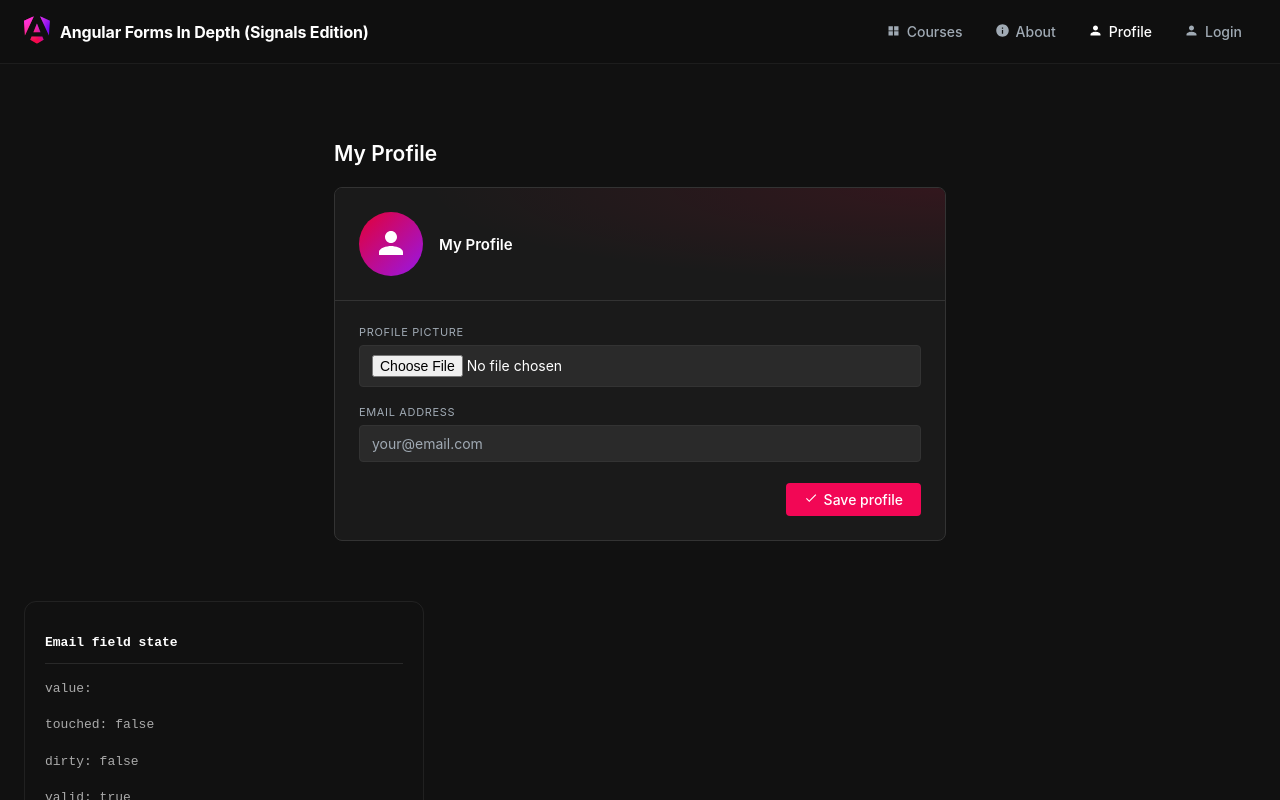
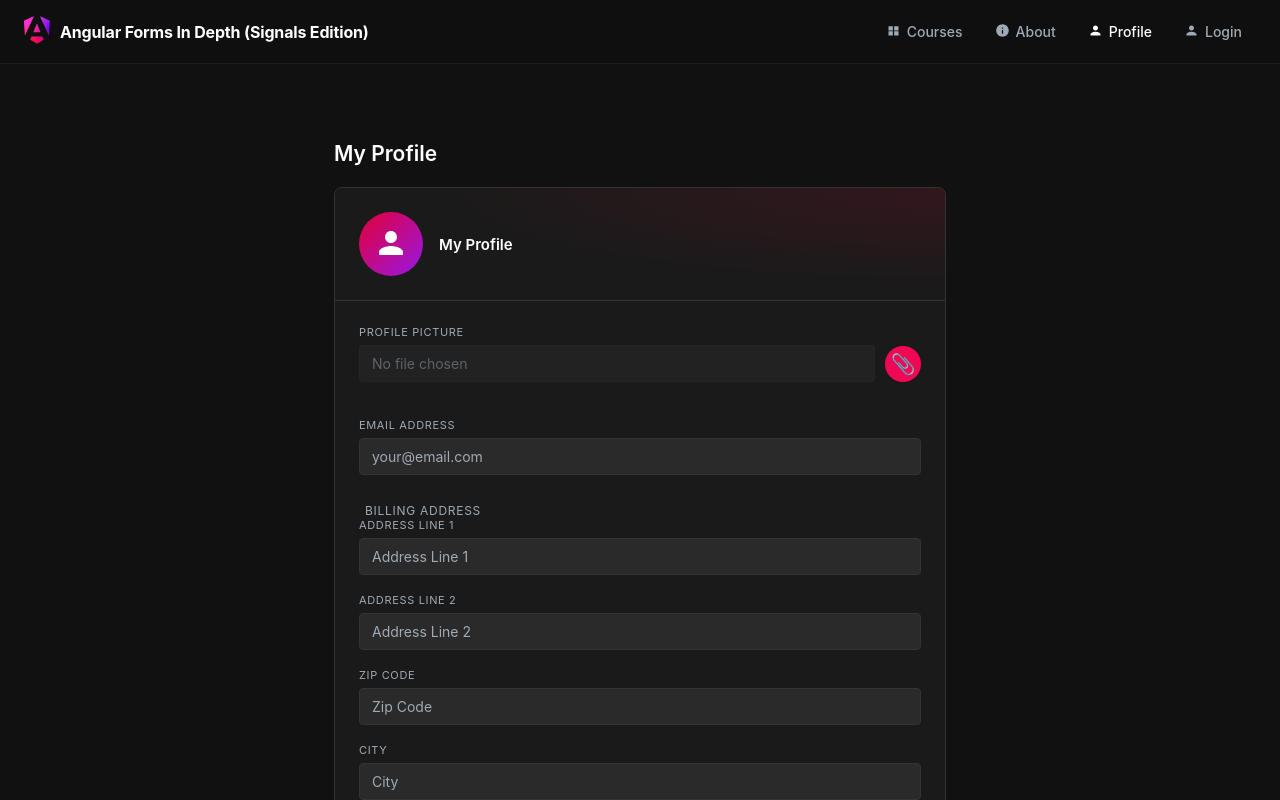
Before and after one commit to FrancoBG79/udemy-angular-signal-course-form, an Angular app: page /profile in a window 1280 px wide. Shown: the top 800 px of the page. Built offline with nearby package versions, Linux system fonts and the light colour scheme.

Commit message:
section 2 complete

```diff
--- a/src/app/address-form/address-form.component.html
+++ b/src/app/address-form/address-form.component.html
@@ -1,23 +1,27 @@
-<form>
+<form [formRoot]="form">
   <legend>{{ legend() }}</legend>
 
   <div class="field">
     <label for="addressLine1">Address Line 1</label>
-    <input id="addressLine1" placeholder="Address Line 1">
+    <input id="addressLine1" placeholder="Address Line 1" [formField]="form.addressLine1">
+    <field-error [field]="form.addressLine1()" />
   </div>
 
   <div class="field">
     <label for="addressLine2">Address Line 2</label>
-    <input id="addressLine2" placeholder="Address Line 2">
+    <input id="addressLine2" placeholder="Address Line 2" [formField]="form.addressLine2">
+    <field-error [field]="form.addressLine2()" />
   </div>
 
   <div class="field">
     <label for="zipCode">Zip Code</label>
-    <input id="zipCode" placeholder="Zip Code">
+    <input id="zipCode" placeholder="Zip Code" [formField]="form.zipCode">
+    <field-error [field]="form.zipCode()" />
   </div>
 
   <div class="field">
     <label for="city">City</label>
-    <input id="city" placeholder="City">
+    <input id="city" placeholder="City" [formField]="form.city">
+    <field-error [field]="form.city()" />
   </div>
 </form>
--- a/src/app/address-form/address-form.component.ts
+++ b/src/app/address-form/address-form.component.ts
@@ -1,16 +1,29 @@
-import { Component, input, model } from '@angular/core';
-import { FieldTree, form, FormField, FormValueControl, pattern, required } from '@angular/forms/signals';
+import { Component, effect, input, model, output } from '@angular/core';
+import { form, FormField, FormValueControl, FormRoot } from '@angular/forms/signals';
 import { FieldErrorComponent } from '../field-error/field-error.component';
 import { ADDRESS_DEFAULT, AddressData } from './address.model';
+import { addressSchema } from './address-form.setup';
 
 @Component({
   selector: 'address-form',
   templateUrl: './address-form.component.html',
   styleUrls: ['./address-form.component.scss'],
-  imports: [FormField, FieldErrorComponent],
+  imports: [
+    FormField,
+    FieldErrorComponent,
+    FormRoot
+  ],
 })
-export class AddressFormComponent {
+export class AddressFormComponent implements FormValueControl<AddressData> {
   readonly legend = input<string>('Address');
 
+  readonly touch = output<void>()
+
   readonly value = model<AddressData>({ ...ADDRESS_DEFAULT });
+
+  readonly form = form(this.value, addressSchema);
+
+  constructor() {
+    effect(() => { if(this.form().touched()) this.touch.emit(); });
+  }
 }
--- a/src/app/app.routes.ts
+++ b/src/app/app.routes.ts
@@ -6,11 +6,12 @@ import { courseResolver } from './services/course.resolver';
 import { CreateCourseComponent } from './create-course/create-course.component';
 import { LoginComponent } from './login/login.component';
 import { ProfileComponent } from './profile/profile.component';
+import { unsavedChangesGuard } from './guards/has-unsaved-changes.guard';
 
 export const routes: Routes = [
   { path: '', component: HomeComponent },
   { path: 'about', component: AboutComponent },
-  { path: 'profile', component: ProfileComponent },
+  { path: 'profile', component: ProfileComponent, canDeactivate: [unsavedChangesGuard] },
   { path: 'courses/:id', component: CourseComponent, resolve: { course: courseResolver } },
   { path: 'add-new-course', component: CreateCourseComponent },
   { path: 'login', component: LoginComponent },
--- a/src/app/course-dialog/course-dialog.component.ts
+++ b/src/app/course-dialog/course-dialog.component.ts
@@ -21,7 +21,13 @@ export class CourseDialogComponent {
   saved = output<CourseFormData>();
   closed = output();
 
-  courseModel = signal<CourseFormData | null>(null);
+  // courseModel = signal<CourseFormData | null>(null);
+  courseModel = linkedSignal<CourseFormData>(() => ({
+    description: this.course().description,
+    category: this.course().category,
+    releasedAt: new Date(),
+    longDescription: this.course().longDescription
+  }))
 
   form = form(
     this.courseModel,
--- a/src/app/file-upload/file-upload.component.ts
+++ b/src/app/file-upload/file-upload.component.ts
@@ -1,4 +1,4 @@
-import { Component, computed, input, signal } from '@angular/core';
+import { Component, computed, input, model, signal, effect, output } from '@angular/core';
 import { HttpEventType, httpResource } from '@angular/common/http';
 import { FormValueControl } from '@angular/forms/signals';
 
@@ -7,13 +7,23 @@ import { FormValueControl } from '@angular/forms/signals';
   templateUrl: 'file-upload.component.html',
   styleUrls: ['file-upload.component.scss'],
 })
-export class FileUploadComponent {
+export class FileUploadComponent implements FormValueControl<string> {
   readonly requiredFileType = input<string>('');
 
-  readonly value = computed(() => this.uploadResource.value()?.url ?? null);
-  readonly disabled = signal(false);
+  readonly value = model<string>('');
+  readonly disabled = input<boolean>(false);
+  readonly touch = output<void>();
+  // readonly value = computed(() => this.uploadResource.value()?.url ?? null);
+  // readonly disabled = signal(false);
 
   fileName = signal('');
+
+  constructor() {
+    effect(() => {
+      const url = this.uploadResource.value()?.url;
+      if (url) this.value.set(url);
+    })
+  }
 
   private readonly fileData = signal<FormData | null>(null);
 
@@ -37,6 +47,7 @@ export class FileUploadComponent {
   readonly fileUploadError = computed(() => !!this.uploadResource.error());
 
   onClick(fileUpload: HTMLInputElement) {
+    this.touch.emit();
     fileUpload.click();
   }
 
--- a/src/app/profile/profile.component.html
+++ b/src/app/profile/profile.component.html
@@ -13,19 +13,25 @@
     </div>
 
     <div class="profile-form">
-      <form>
+      <form [formRoot]="profileForm">
 
         <div class="field">
           <label>Profile picture</label>
-          <input type="file" accept="image/*">
+          <file-upload requiredFileType="image/*" [formField]="profileForm.avatarUrl" />
+          <!-- <input type="file" accept="image/*"> -->
         </div>
 
         <div class="field">
           <label for="email">Email address</label>
-          <input id="email" type="email" placeholder="your@email.com">
+          <input
+            id="email"
+            type="email"
+            placeholder="your@email.com"
+            [formField]="profileForm.email">
         </div>
 
         <!-- address-form component goes here -->
+        <address-form legend="Billing Address" [formField]="profileForm.address" />
 
         <div class="form-actions">
           <button class="btn btn-primary" type="submit">
--- a/src/app/profile/profile.component.ts
+++ b/src/app/profile/profile.component.ts
@@ -5,21 +5,37 @@ import { AddressFormComponent } from '../address-form/address-form.component';
 import { FileUploadComponent } from '../file-upload/file-upload.component';
 import { PROFILE_DEFAULT, ProfileData } from './profile.model';
 import { ProfileAvatarIconComponent, SaveIconComponent } from './profile-icons';
+import { setupAddressField } from '../address-form/address-form.setup';
+import { HasUnsavedChanges } from '../guards/has-unsaved-changed.model';
 
 @Component({
   selector: 'profile',
   templateUrl: './profile.component.html',
   styleUrls: ['./profile.component.scss'],
-  imports: [FormField, FormRoot, AddressFormComponent, FileUploadComponent, ProfileAvatarIconComponent, SaveIconComponent, JsonPipe],
+  imports: [
+    FormField,
+    FormRoot,
+    AddressFormComponent,
+    FileUploadComponent,
+    ProfileAvatarIconComponent,
+    SaveIconComponent,
+    JsonPipe
+  ],
 })
-export class ProfileComponent {
+export class ProfileComponent implements HasUnsavedChanges {
 
   profileModel = signal<ProfileData>({ ...PROFILE_DEFAULT });
 
   profileForm = form(this.profileModel, (schema) => {
+    required(schema.avatarUrl, { message: 'Profile picture is required.'});
     required(schema.email, { message: 'Email is required.' });
     email(schema.email, { message: 'Enter a valid email address.' });
     readonly(schema.email);
+    setupAddressField(schema.address);
   });
 
+  hasUnsavedChanges() {
+    return this.profileForm().dirty();
+  }
+
 }
```
